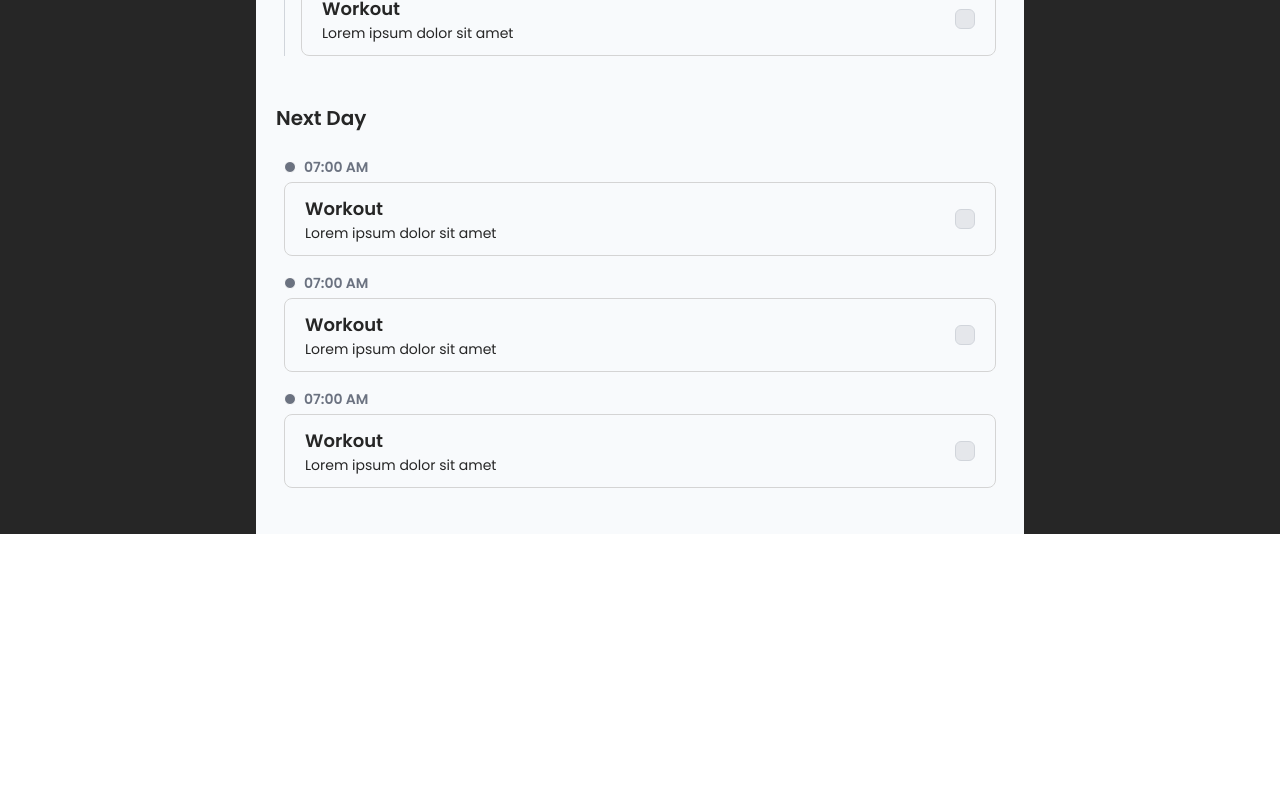
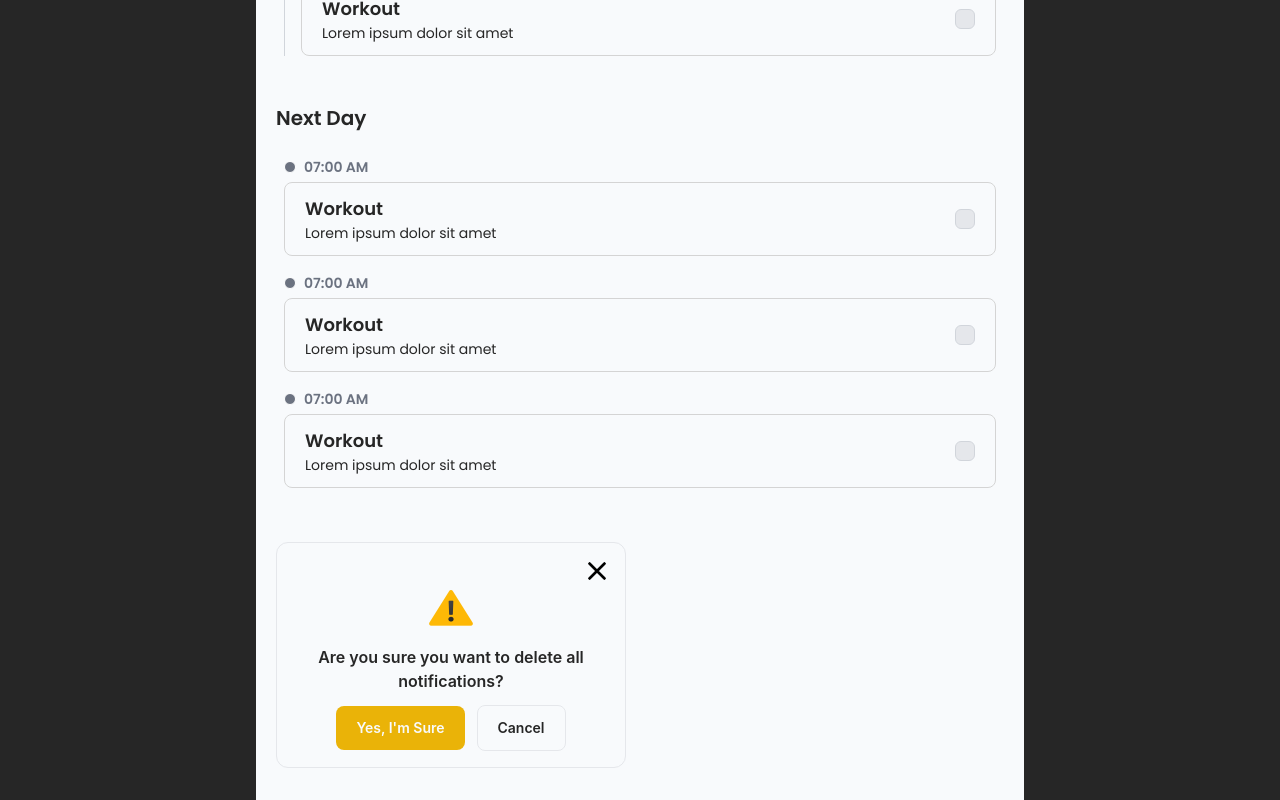
Before and after one commit to hikmahabdillah/SecoBrain_ToDoListApp-v2, a React (Vite) app: page / in a window 1280 px wide. Shown: the part 923-1723 px from the top of the page. Before the commit the page ends 1457 px from the top, so only its background shows below. Built offline with nearby package versions, Linux system fonts and the light colour scheme.

Commit message:
add alert confirmation popup

```diff
--- a/src/App.jsx
+++ b/src/App.jsx
@@ -1,6 +1,7 @@
 import MainContent from "./components/layout/MainContent";
 import MainHeader from "./components/layout/MainHeader";
 import AddTaskBtn from "./components/molecules/AddTaskBtn";
+import PopupConfirm from "./components/templates/PopupConfirm";
 import { ThemeType } from "./context/themeContext";
 import { useContext, useEffect } from "react";
 
@@ -24,6 +25,8 @@ function App() {
         <MainHeader/>
         <MainContent/>
         <AddTaskBtn/>
+        <PopupConfirm isDanger={false} type={"notifications"}/>
+        {/* type : task, alltasks, notifications, routines */}
       </div>
     </>
   );
--- a/src/components/molecules/AddTaskBtn.jsx
+++ b/src/components/molecules/AddTaskBtn.jsx
@@ -8,7 +8,7 @@ const AddTaskBtn = () => {
   };
 
   return (
-    <div data-dial-init className="fixed right-6 bottom-20 group">
+    <div data-dial-init className="fixed right-6 bottom-20 group z-10">
       {/* Menu Buttons */}
       <div
         id="speed-dial-menu-text-outside-button"
--- /dev/null
+++ b/src/components/templates/PopupConfirm.jsx
@@ -0,0 +1,58 @@
+import { useState, useEffect } from "react";
+
+const PopupConfirm = ({type, isDanger}) => {
+  const [textAlert, setTextAlert] = useState('');
+
+  useEffect(() => {
+    switch (type) {
+      case 'task':
+        setTextAlert('Are you sure you want to delete this task?');
+        break;
+      case 'alltasks':
+        setTextAlert('Are you sure you want to delete All completed tasks?');
+        break;
+      case 'notifications':
+        setTextAlert('Are you sure you want to delete all notifications?');
+        break;
+      case 'routines':
+        setTextAlert('Are you sure you want to delete this routines?');
+        break;
+      default:
+        setTextAlert('Alert!');
+    }
+  }, [type]);
+
+  return (
+    <div className="mt-10 max-w-[350px] p-4 rounded-xl border border-grey-300">
+      <span className="block w-max ml-auto text-black">
+      <svg
+          className="size-6 transition-transform rotate-45"
+          aria-hidden="true"
+          xmlns="http://www.w3.org/2000/svg"
+          viewBox="0 0 18 18"
+        >
+          <path
+            stroke="currentColor"
+            strokeLinecap="round"
+            strokeLinejoin="round"
+            strokeWidth="2"
+            d="M9 1v16M1 9h16"
+          />
+        </svg>
+      </span>
+
+       <div className="flex flex-col justify-center items-center gap-3 text-neutral-800">
+         <img src={`${isDanger ? "../../Danger.svg" : "../../Warning.svg"}`} width="50px" alt="icon"/>
+         <h1 className="text-base font-semibold text-center w-[85%]">
+           {textAlert}
+         </h1>
+         <div className="flex items-center gap-3 font-semibold text-sm">
+          <button type="button" className={`text-slate-50 px-5 py-3 rounded-lg ${isDanger ? "bg-red-500" : "bg-yellow-500"}`}>Yes, I'm Sure</button>
+          <button type="button" className="text-neutral-800 px-5 py-3 rounded-lg border border-grey-400">Cancel</button>
+          </div>
+       </div>
+    </div>
+  )
+}
+
+export default PopupConfirm;
```
